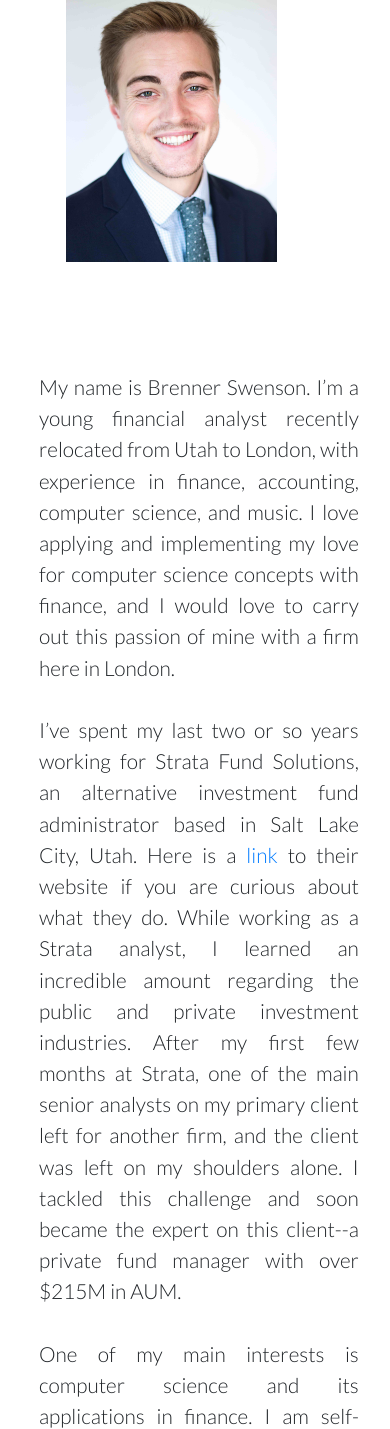
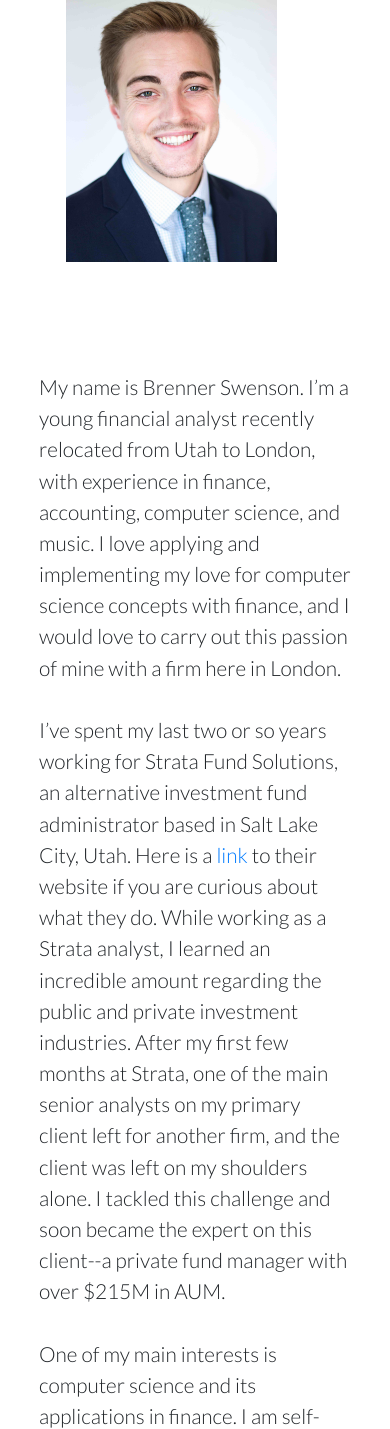
Before and after one commit to brennerswenson/personalPortfolio, a Django app: page / in a window 390 px wide. Shown: the part 266-1695 px from the top of the page. Run offline with Django 3.2, Linux system fonts and the light colour scheme; some libraries are stand-ins or nearby versions.

Commit message:
switched font alignment on landing page

```diff
--- a/static/css/master.css
+++ b/static/css/master.css
@@ -562,9 +562,9 @@ ul {
     height: auto;
   }
   .aboutMeText {
-    text-align: justify;
+    text-align: left;
     padding-left: 10vw;
-    padding-right: 2vw;
+    padding-right: 4vw;
   }
   .aboutMeTextContainer {
     display: flex;
```
